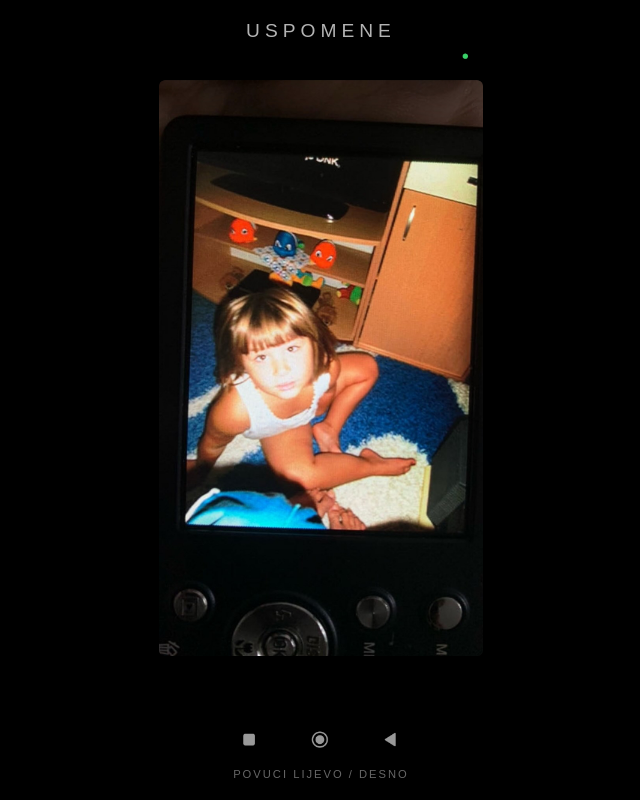
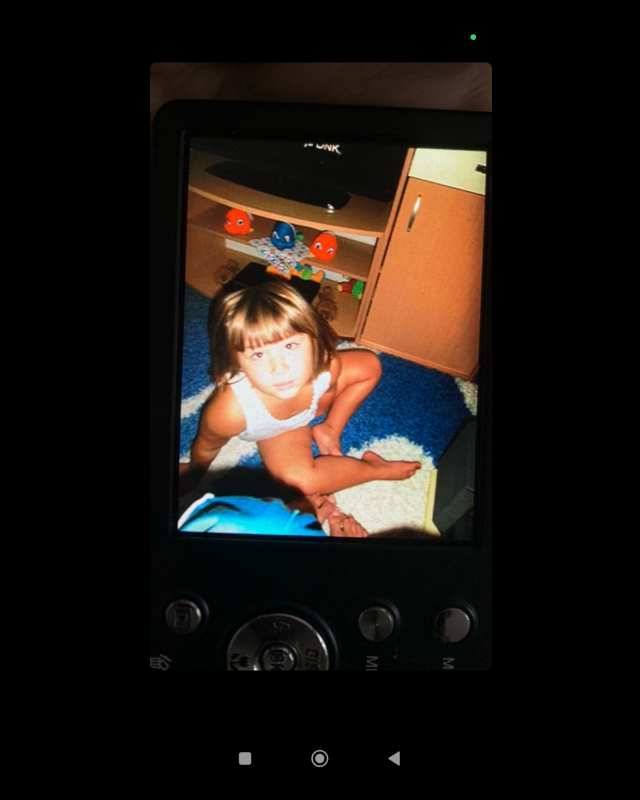
Before and after one commit to Eldo98/mojeuspomene, a plain HTML site: page index.html in a window 1280 px wide. Shown: the whole page, without its empty margins (319-959 px from the left). Drawn offline with Linux system fonts and the light colour scheme.

Commit message:
Refactor index.html for cleaner structure
Removed redundant styles and simplified HTML structure while maintaining functionality.

```diff
--- a/index.html
+++ b/index.html
@@ -5,25 +5,7 @@
     <meta name="viewport" content="width=device-width, initial-scale=1.0, maximum-scale=1.0, user-scalable=no">
     <title>Uspomene</title>
     <style>
-        * { box-sizing: border-box; }
-        body {
-            margin: 0;
-            padding: 0;
-            background-color: #000;
-            color: white;
-            font-family: sans-serif;
-            overflow: hidden;
-        }
-        .header {
-            position: absolute;
-            top: 20px;
-            width: 100%;
-            text-align: center;
-            z-index: 10;
-            letter-spacing: 5px;
-            font-size: 1.2rem;
-            opacity: 0.7;
-        }
+        body { margin: 0; background: #000; overflow: hidden; font-family: sans-serif; }
         .swipe-container {
             display: flex;
             overflow-x: auto;
@@ -43,26 +25,10 @@
             justify-content: center;
             scroll-snap-align: center;
         }
-        img {
-            max-width: 100%;
-            max-height: 90vh;
-            object-fit: contain;
-        }
-        .hint {
-            position: absolute;
-            bottom: 20px;
-            width: 100%;
-            text-align: center;
-            font-size: 0.7rem;
-            opacity: 0.4;
-            letter-spacing: 2px;
-        }
+        img { max-width: 100%; max-height: 95vh; object-fit: contain; }
     </style>
 </head>
 <body>
-
-    <div class="header">USPOMENE</div>
-
     <div class="swipe-container">
         <div class="slide"><img src="1000000937.jpg"></div>
         <div class="slide"><img src="1000000942.jpg"></div>
@@ -88,8 +54,5 @@
         <div class="slide"><img src="1000007607.jpg"></div>
         <div class="slide"><img src="1000007624.jpg"></div>
     </div>
-
-    <div class="hint">POVUCI LIJEVO / DESNO</div>
-
 </body>
 </html>
```
